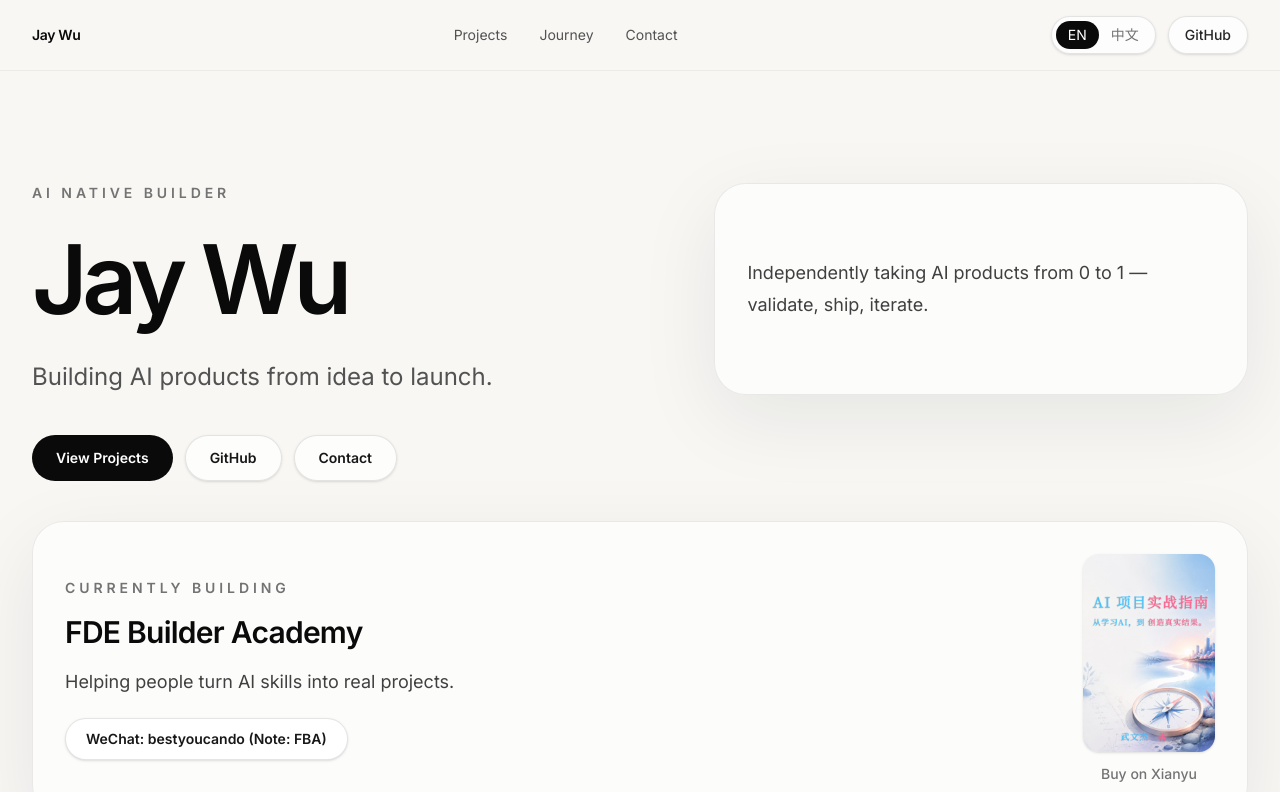
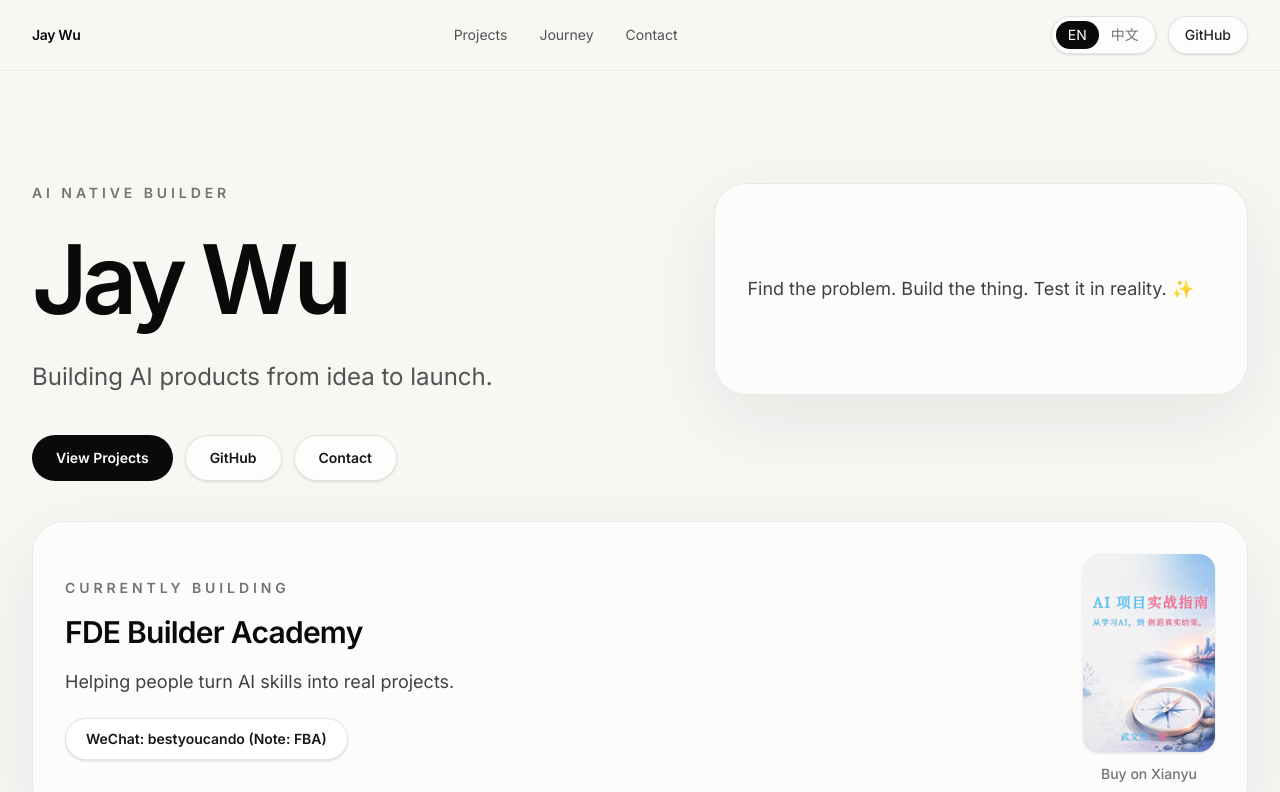
Before and after one commit to w2jmoe/jay-portfolio, a Next.js app: page / in a window 1280 px wide. Shown: the top 792 px of the page. Built offline with nearby package versions, Linux system fonts and the light colour scheme; no server answers.

Commit message:
update ANS

```diff
--- a/src/data/site.ts
+++ b/src/data/site.ts
@@ -216,7 +216,7 @@ export const dictionary = {
       name: "Jay Wu",
       title: "AI Native Builder",
       subtitle: "Building AI products from idea to launch.",
-      proof: "Independently taking AI products from 0 to 1 — validate, ship, iterate.",
+      proof: "Find the problem. Build the thing. Test it in reality. ✨️",
       primaryCta: "View Projects",
       githubCta: "GitHub",
       contactCta: "Contact"
```
